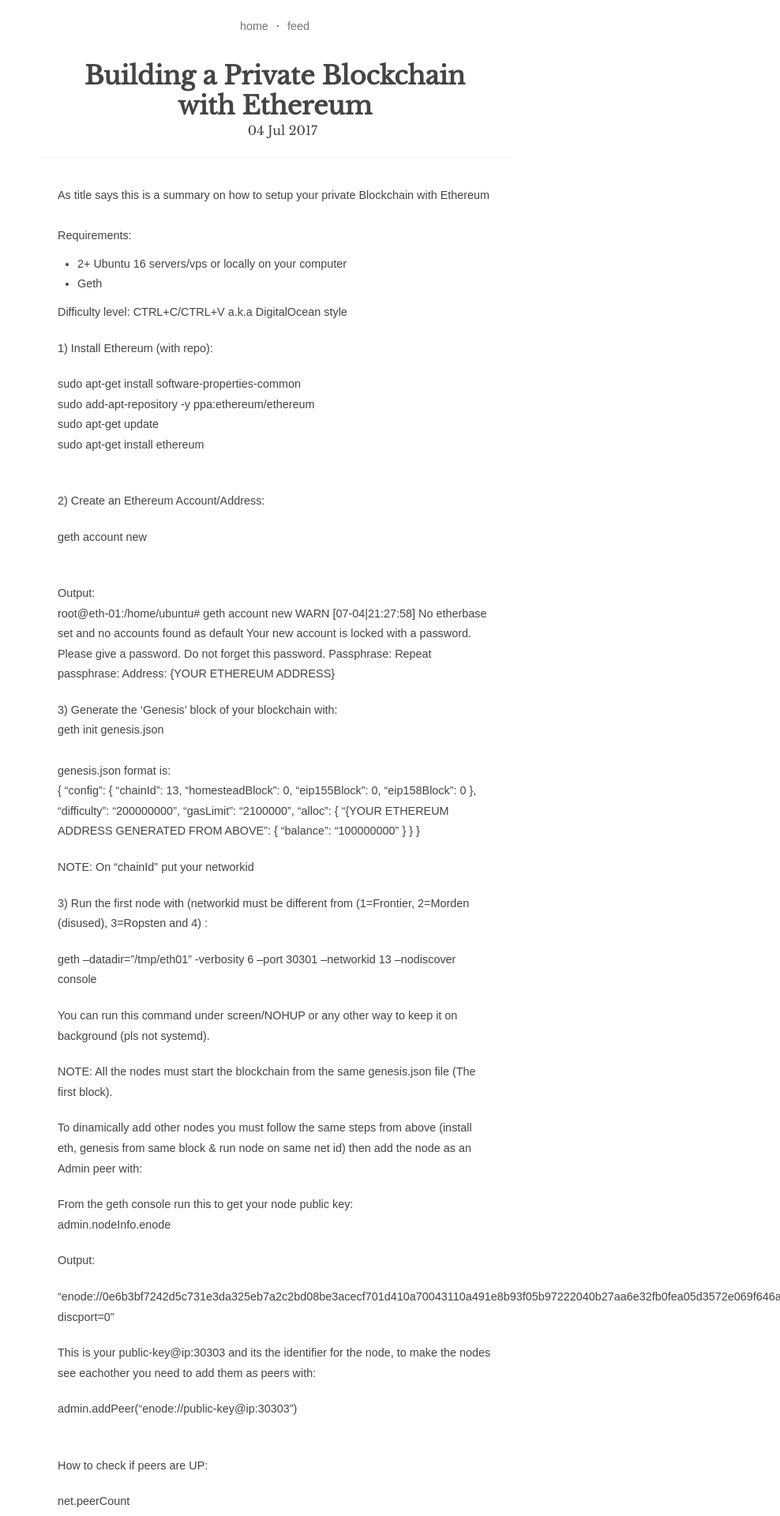
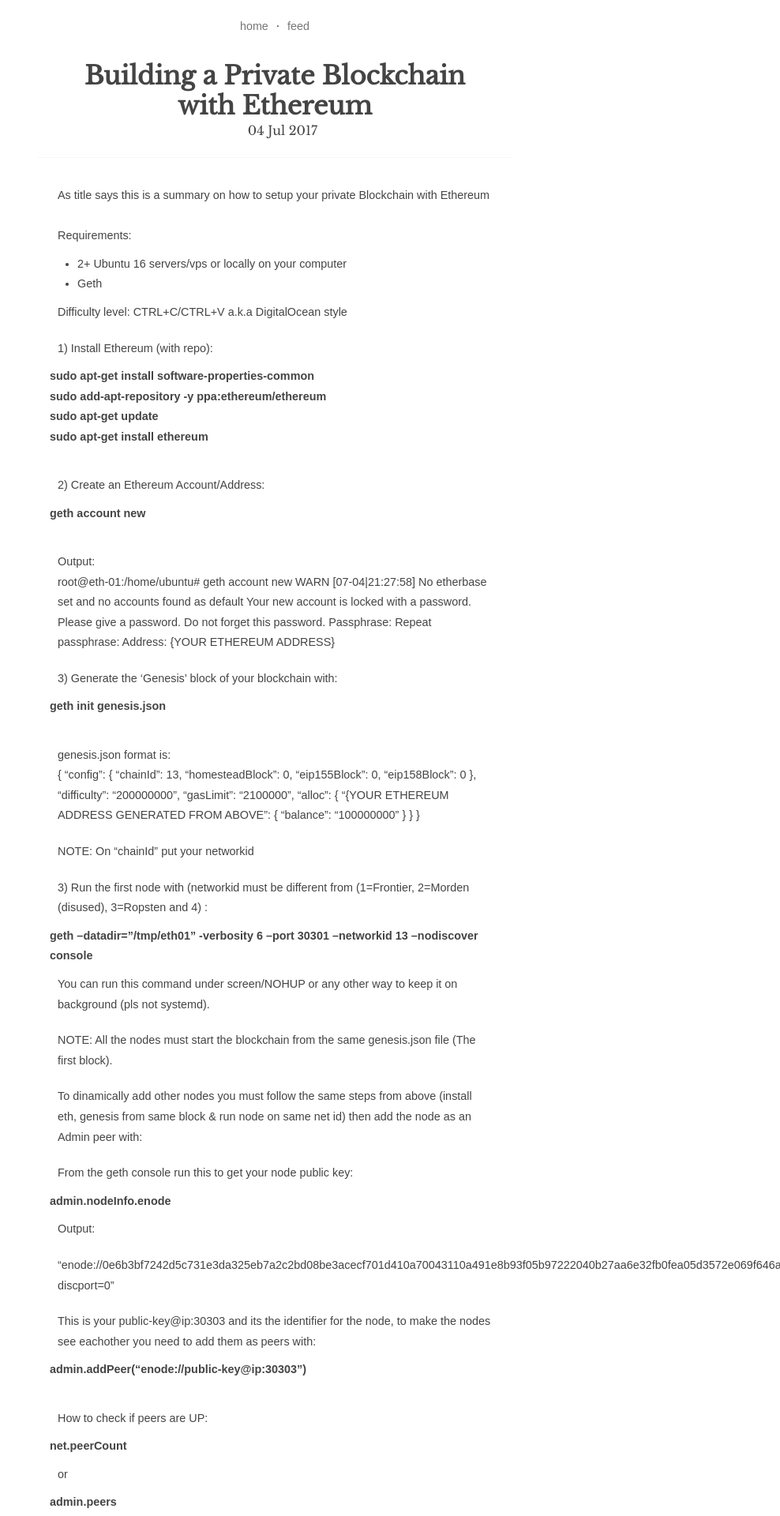
Before and after one commit to fnzv/fnzv.github.io, a Jekyll site: the page built from _posts/2017-07-04-bulding-a-blockchain.markdown, in a window 1280 px wide. Shown: the top 1920 px of the page at 79% size, without its empty margins (292-1280 px from the left). Built offline with Jekyll 4.4.1, drawn with Linux system fonts in a browser that asks for light colours.

```diff
--- a/_posts/2017-07-04-bulding-a-blockchain.markdown
+++ b/_posts/2017-07-04-bulding-a-blockchain.markdown
@@ -12,15 +12,15 @@ Difficulty level: CTRL+C/CTRL+V a.k.a DigitalOcean style<br>
 
 1) Install Ethereum (with repo):<br>
 
-sudo apt-get install software-properties-common<br>
-sudo add-apt-repository -y ppa:ethereum/ethereum<br>
-sudo apt-get update<br>
-sudo apt-get install ethereum
+#### sudo apt-get install software-properties-common<br>
+#### sudo add-apt-repository -y ppa:ethereum/ethereum<br>
+#### sudo apt-get update<br>
+#### sudo apt-get install ethereum
 
 <br>
 2) Create an Ethereum Account/Address:<br>
 
-geth account new
+#### geth account new
 
 <br>
 Output:<br>
@@ -33,7 +33,7 @@ Address: {YOUR ETHEREUM ADDRESS}
 
 
 3) Generate the 'Genesis' block of your blockchain with:<br>
-geth init genesis.json<br><br>
+#### geth init genesis.json<br><br>
 genesis.json format is:<br>
 {
     "config": {
@@ -54,7 +54,7 @@ On "chainId" put your networkid <br>
 
 3) Run the first node with (networkid must be different from (1=Frontier, 2=Morden (disused), 3=Ropsten and 4) :
 
-geth --datadir="/tmp/eth01" -verbosity 6 --port 30301 --networkid 13 --nodiscover console
+#### geth --datadir="/tmp/eth01" -verbosity 6 --port 30301 --networkid 13 --nodiscover console
 
 
 You can run this command under screen/NOHUP or any other way to keep it on background (pls not systemd).<br>
@@ -67,7 +67,7 @@ All the nodes must start the blockchain from the same genesis.json file (The fir
 To dinamically add other nodes you must follow the same steps from above (install eth, genesis from same block & run node on same net id) then add the node as an Admin peer with: <br>
 
 From the geth console run this to get your node public key: <br>
-admin.nodeInfo.enode
+#### admin.nodeInfo.enode
 
 Output:<br>
 
@@ -76,17 +76,17 @@ Output:<br>
 This is your public-key@ip:30303 and its the identifier for the node, to make the nodes see eachother you need to add them as peers with:<br>
 
 
-admin.addPeer("enode://public-key@ip:30303")
+#### admin.addPeer("enode://public-key@ip:30303")
 
 
 <br>
 How to check if peers are UP: <br>
 
-net.peerCount
+#### net.peerCount
 
 or
 
-admin.peers
+#### admin.peers
 <br>
 
 How to add statically Admin Peers:
```
